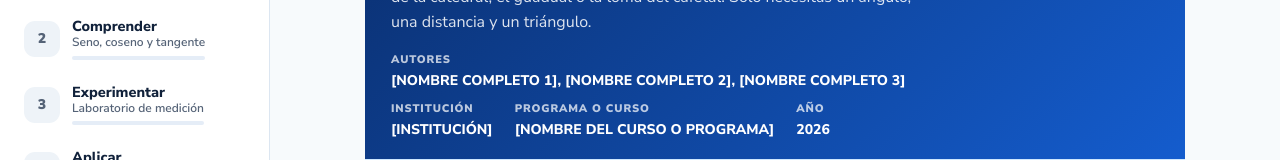
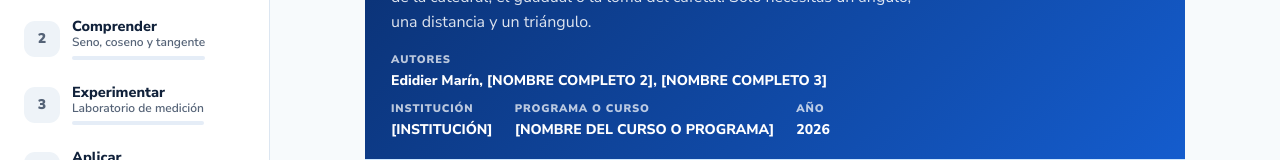
Before and after one commit to jgabriel31416/trigonometria-de-mi-territorio, a plain HTML site: page index.html in a window 1280 px wide. Shown: the part 233-393 px from the top of the page. Drawn offline with Linux system fonts and the light colour scheme.

Commit message:
Cambio de nombres

```diff
--- a/index.html
+++ b/index.html
@@ -586,7 +586,7 @@ details.ficha > summary::after { order:1; }
     <h1>Trigonometría de mi territorio</h1>
     <p>Aprende a medir lo que no alcanzas con la mano: la palma de cera, la torre de la catedral, el guadual o la loma del cafetal. Solo necesitas un ángulo, una distancia y un triángulo.</p>
     <dl class="credits">
-      <div><dt>Autores</dt><dd>[NOMBRE COMPLETO 1], [NOMBRE COMPLETO 2], [NOMBRE COMPLETO 3]</dd></div>
+      <div><dt>Autores</dt><dd>Edidier Marín, [NOMBRE COMPLETO 2], [NOMBRE COMPLETO 3]</dd></div>
       <div><dt>Institución</dt><dd>[INSTITUCIÓN]</dd></div>
       <div><dt>Programa o curso</dt><dd>[NOMBRE DEL CURSO O PROGRAMA]</dd></div>
       <div><dt>Año</dt><dd>2026</dd></div>
```
